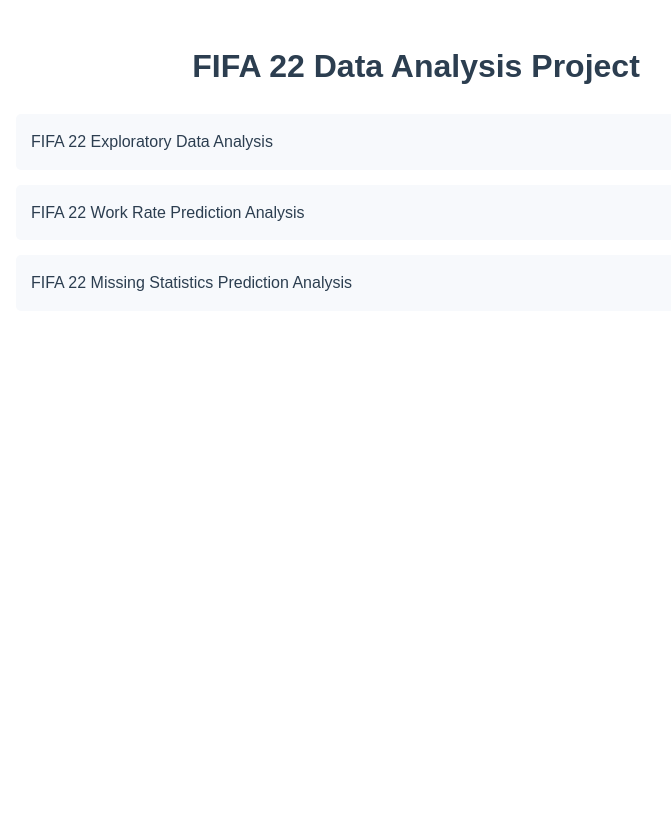
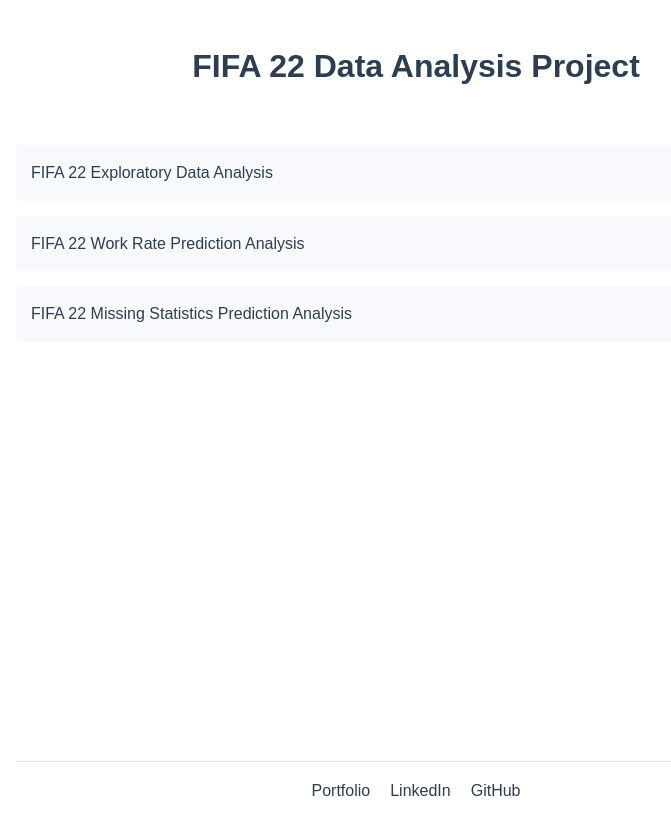
Before and after one commit to SHRbharat/FIFA22_ANALYSIS, a plain HTML site: page index.html in a window 1280 px wide. Shown: the whole page, without its empty margins (224-895 px from the left). Before the commit the page ends 800 px from the top, so only its background shows below. Drawn offline with Linux system fonts and the light colour scheme.

Commit message:
add social links

```diff
--- a/index.html
+++ b/index.html
@@ -11,6 +11,9 @@
             margin: 0 auto;
             padding: 20px;
             line-height: 1.6;
+            min-height: 100vh;
+            display: flex;
+            flex-direction: column;
         }
         h1 {
             color: #2c3e50;
@@ -35,20 +38,54 @@
         .analysis-links a:hover {
             background-color: #e3e8f0;
         }
+        footer {
+            margin-top: auto;
+            padding-top: 0;
+            border-top: 1px solid #e3e8f0;
+            text-align: center;
+        }
+        .social-links {
+            list-style: none;
+            padding: 0;
+            display: flex;
+            justify-content: center;
+            gap: 20px;
+        }
+        .social-links a {
+            color: #2c3e50;
+            text-decoration: none;
+            transition: color 0.2s;
+        }
+        .social-links a:hover {
+            color: #3498db;
+        }
     </style>
 </head>
 <body>
     <h1>FIFA 22 Data Analysis Project</h1>
     <ul class="analysis-links">
         <li>
-            <a href="fifa22_EDA.html">FIFA 22 Exploratory Data Analysis</a>
+            <a href="fifa22_EDA.html" target="_blank">FIFA 22 Exploratory Data Analysis</a>
         </li>
         <li>
-            <a href="work rate pred.html">FIFA 22 Work Rate Prediction Analysis</a>
+            <a href="work rate pred.html" target="_blank">FIFA 22 Work Rate Prediction Analysis</a>
         </li>
         <li>
-            <a href="missing stat pred.html">FIFA 22 Missing Statistics Prediction Analysis</a>
+            <a href="missing stat pred.html" target="_blank">FIFA 22 Missing Statistics Prediction Analysis</a>
         </li>
     </ul>
+    <footer>
+        <ul class="social-links">
+            <li>
+                <a href="https://personal-portfolio1-zeta.vercel.app/" target="_blank">Portfolio</a>
+            </li>
+            <li>
+                <a href="https://www.linkedin.com/in/shivam-ray-b4306524a" target="_blank">LinkedIn</a>
+            </li>
+            <li>
+                <a href="https://github.com/SHRbharat" target="_blank">GitHub</a>
+            </li>
+        </ul>
+    </footer>
 </body>
 </html>
```
